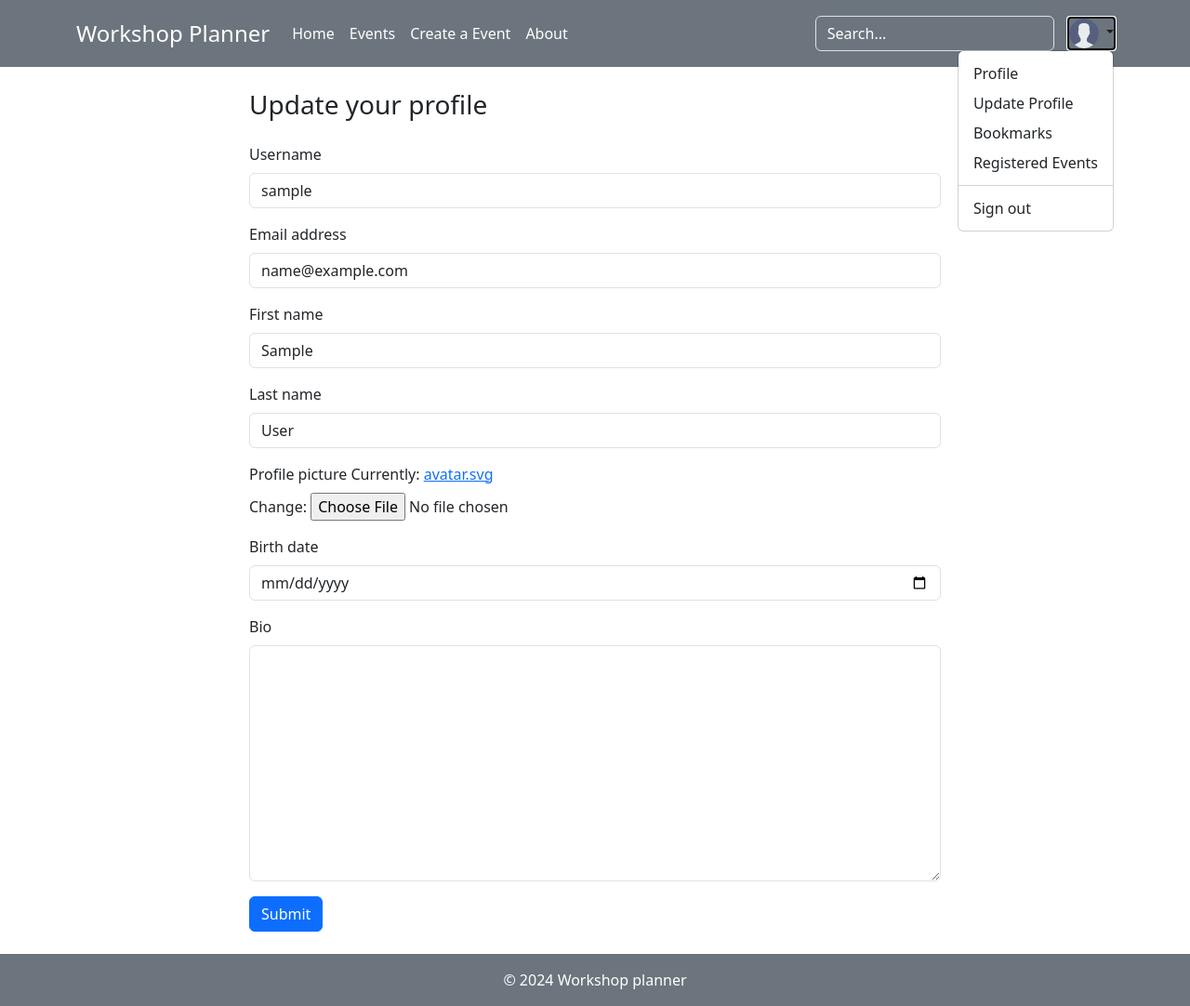
After one commit to Emre-Oktay/workshopPlanner, a Django app: page /update-user/ in a window 1280 px wide, after a click that opens the changed part. The commit adds this page. Shown: the whole page at 93% size. Run offline with Django 4.2, Linux system fonts and the light colour scheme; the visitor is signed in with stand-in values (Sample User, id 1).

Commit message:
Add update user profile

```diff
--- a/templates/base.html
+++ b/templates/base.html
@@ -44,8 +44,10 @@
                             class="rounded-circle">
                     </a>
                     <ul class="dropdown-menu text-small">
-                        <li><a class="dropdown-item" href="#">Settings</a></li>
-                        <li><a class="dropdown-item" href="#">Profile</a></li>
+                        <li><a class="dropdown-item" href="{% url 'user' request.user.id %}">Profile</a></li>
+                        <li><a class="dropdown-item" href="{% url 'update-user' %}">Update Profile</a></li>
+                        <li><a class="dropdown-item" href="#">Bookmarks</a></li>
+                        <li><a class="dropdown-item" href="#">Registered Events</a></li>
                         <li>
                             <hr class="dropdown-divider">
                         </li>
--- a/users/forms.py
+++ b/users/forms.py
@@ -1,4 +1,5 @@
 from django import forms
+from django.forms import ModelForm
 from django.contrib.auth.forms import UserCreationForm
 from .models import User
 
@@ -20,3 +21,18 @@ class RegistrationForm(UserCreationForm):
 
             self.fields['password1'].widget.attrs['class'] = 'form-control'
             self.fields['password2'].widget.attrs['class'] = 'form-control'
+
+
+class UpdateUserForm(ModelForm):
+    class Meta:
+        model = User
+        fields = ['username', 'email', 'first_name',
+                  'last_name', 'profile_picture', 'birth_date', 'bio']
+        widgets = {
+            'username': forms.TextInput(attrs={'class': 'form-control'}),
+            'email': forms.EmailInput(attrs={'class': 'form-control'}),
+            'first_name': forms.TextInput(attrs={'class': 'form-control'}),
+            'last_name': forms.TextInput(attrs={'class': 'form-control'}),
+            'birth_date': forms.DateInput(attrs={'type': 'date', 'class': 'form-control'}),
+            'bio': forms.Textarea(attrs={'class': 'form-control'}),
+        }
--- /dev/null
+++ b/users/templates/users/update_user_profile.html
@@ -0,0 +1,17 @@
+{% extends 'base.html' %}
+
+{% block content %}
+<div class="col-md-8 offset-md-2">
+    <h3 class="mb-4"> Update your profile</h3>
+    <form action="" method="POST">
+        {% csrf_token %}
+        {% for field in form %}
+        <div class="mb-3">
+            <label for="{{field.label}}" class="form-label">{{field.label}}</label>
+            {{field}}
+        </div>
+        {% endfor %}
+        <button type="submit" class="btn btn-primary">Submit</button>
+    </form>
+</div>
+{% endblock %}
--- a/users/urls.py
+++ b/users/urls.py
@@ -1,9 +1,10 @@
 from django.urls import path
-from .views import register_view, login_view, logout_view, user_view
+from .views import register_view, login_view, logout_view, user_view, update_user_view
 
 urlpatterns = [
     path('register/', register_view, name='register'),
     path('login/', login_view, name='login'),
     path('logout/', logout_view, name='logout'),
     path('user/<int:user_id>/', user_view, name='user'),
+    path('update-user/', update_user_view, name='update-user'),
 ]
--- a/users/views.py
+++ b/users/views.py
@@ -1,7 +1,8 @@
 from django.shortcuts import render, redirect, get_object_or_404
 from django.contrib.auth import login, authenticate, logout
 from django.contrib.auth.forms import UserCreationForm, AuthenticationForm
-from .forms import RegistrationForm
+from django.contrib.auth.decorators import login_required
+from .forms import RegistrationForm, UpdateUserForm
 from .models import User
 from events.models import Event
 
@@ -41,3 +42,17 @@ def user_view(request, user_id):
     user = get_object_or_404(User, pk=user_id)
     events = Event.objects.filter(creator=user)
     return render(request, 'users/user_profile.html', {'user': user, 'events': events})
+
+
+@login_required(login_url='accounts/login')
+def update_user_view(request):
+    user = request.user
+    form = UpdateUserForm(instance=user)
+
+    if request.method == 'POST':
+        form = UpdateUserForm(request.POST, instance=user)
+        if form.is_valid():
+            form.save()
+            return redirect('user', user_id=user.id)
+
+    return render(request, 'users/update_user_profile.html', {'form': form})
```
Also changed, not shown: events/views.py (+7 -0 lines), users/templates/users/user_profile.html (+8 -2 lines), workshopPlanner/settings.py (+6 -2 lines).
